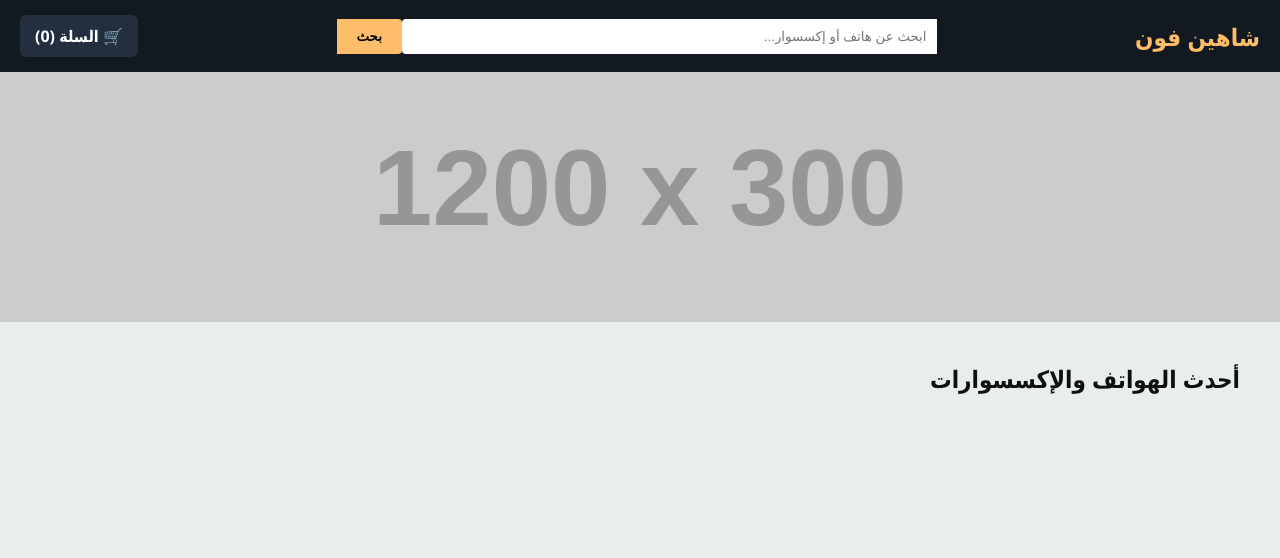
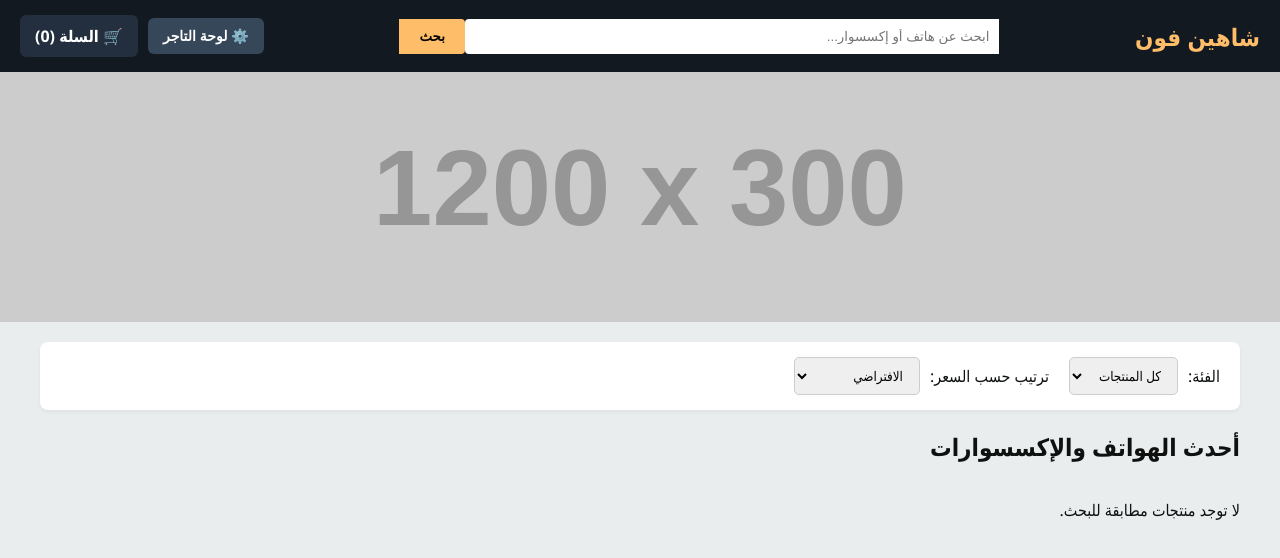
Before and after one commit to ahmedalsaeed738-gif/shaheen-phon, a website: page public/index.html in a window 1280 px wide. Both pictures are taken after a click on the button "بحث". Drawn offline with Linux system fonts and the light colour scheme; no server answers; placeholder pictures from the web are drawn by us.

Commit message:
Add full UI, password prompt, filtering, and admin dashboard

```diff
--- a/public/app.js
+++ b/public/app.js
@@ -1,7 +1,6 @@
-// المتغيرات الأساسية
+let allProducts = [];
 let cart = [];
 
-// تحميل المنتجات عند فتح الصفحة
 document.addEventListener('DOMContentLoaded', () => {
   fetchProducts();
 });
@@ -10,20 +9,20 @@ document.addEventListener('DOMContentLoaded', () => {
 async function fetchProducts() {
   try {
     const res = await fetch('/api/products');
-    const products = await res.json();
-    displayProducts(products);
+    allProducts = await res.json();
+    displayProducts(allProducts);
   } catch (err) {
     console.error('خطأ في جلب المنتجات:', err);
   }
 }
 
-// عرض المنتجات في الصفحة
+// عرض المنتجات
 function displayProducts(products) {
   const grid = document.getElementById('productsGrid');
   grid.innerHTML = '';
 
-  if (products.length === 0) {
-    grid.innerHTML = '<p>لا توجد منتجات متاحة حالياً.</p>';
+  if (!products || products.length === 0) {
+    grid.innerHTML = '<p>لا توجد منتجات مطابقة للبحث.</p>';
     return;
   }
 
@@ -40,7 +39,38 @@ function displayProducts(products) {
   });
 }
 
-// إضافة منتج إلى السلة
+// البحث والفلترة
+function filterProducts() {
+  const query = document.getElementById('searchInput').value.toLowerCase();
+  const category = document.getElementById('categoryFilter').value;
+  const sort = document.getElementById('priceSort').value;
+
+  let filtered = allProducts.filter(p => {
+    const matchesName = p.name.toLowerCase().includes(query);
+    const matchesCategory = (category === 'all') || (p.category === category);
+    return matchesName && matchesCategory;
+  });
+
+  if (sort === 'low-high') {
+    filtered.sort((a, b) => a.price - b.price);
+  } else if (sort === 'high-low') {
+    filtered.sort((a, b) => b.price - a.price);
+  }
+
+  displayProducts(filtered);
+}
+
+// فتح لوحة التحكم بعد التحقق من كلمة السر
+function openAdminPage() {
+  const password = prompt("أدخل كلمة السر الخاصة بالتاجر:");
+  if (password === "123456") { // يمكنك تغيير كلمة السر هذه مستقبلاً
+    window.location.href = "admin.html";
+  } else if (password !== null) {
+    alert("كلمة السر غير صحيحة!");
+  }
+}
+
+// السلة وإتمام الطلب
 function addToCart(id, name, price) {
   const existing = cart.find(item => item.id === id);
   if (existing) {
@@ -51,7 +81,6 @@ function addToCart(id, name, price) {
   updateCartUI();
 }
 
-// تحديث عداد وشكل السلة
 function updateCartUI() {
   const cartCount = document.getElementById('cartCount');
   const totalItems = cart.reduce((sum, item) => sum + item.qty, 0);
@@ -74,13 +103,11 @@ function updateCartUI() {
   cartItemsDiv.innerHTML = html;
 }
 
-// فتح وإغلاق نافذة السلة
 function toggleCart() {
   const modal = document.getElementById('cartModal');
   modal.style.display = (modal.style.display === 'flex') ? 'none' : 'flex';
 }
 
-// إرسال الطلب للسيرفر
 async function submitOrder(e) {
   e.preventDefault();
   if (cart.length === 0) {
@@ -104,7 +131,7 @@ async function submitOrder(e) {
     });
 
     if (res.ok) {
-      alert('تم إرسال طلبك بنجاح! سنتواصل معك قريباً.');
+      alert('تم إرسال طلبك بنجاح!');
       cart = [];
       updateCartUI();
       toggleCart();
--- a/public/index.html
+++ b/public/index.html
@@ -11,12 +11,17 @@
   <!-- الهيدر العلوي -->
   <header>
     <div class="store-logo" id="storeName">شاهين فون</div>
+
     <div class="search-bar">
-      <input type="text" id="searchInput" placeholder="ابحث عن هاتف أو إكسسوار...">
-      <button onclick="searchProducts()">بحث</button>
+      <input type="text" id="searchInput" placeholder="ابحث عن هاتف أو إكسسوار..." onkeyup="filterProducts()">
+      <button onclick="filterProducts()">بحث</button>
     </div>
-    <div class="cart-icon" onclick="toggleCart()">
-      🛒 السلة (<span id="cartCount">0</span>)
+
+    <div class="header-actions">
+      <button class="admin-btn" onclick="openAdminPage()">⚙️ لوحة التاجر</button>
+      <div class="cart-icon" onclick="toggleCart()">
+        🛒 السلة (<span id="cartCount">0</span>)
+      </div>
     </div>
   </header>
 
@@ -27,13 +32,35 @@
 
   <!-- المحتوى الرئيسي -->
   <div class="container">
+
+    <!-- قسم الفلترة والتصفية -->
+    <div class="filter-section">
+      <div class="filter-group">
+        <label>الفئة:</label>
+        <select id="categoryFilter" onchange="filterProducts()">
+          <option value="all">كل المنتجات</option>
+          <option value="phones">هواتف</option>
+          <option value="accessories">إكسسوارات</option>
+        </select>
+      </div>
+
+      <div class="filter-group">
+        <label>ترتيب حسب السعر:</label>
+        <select id="priceSort" onchange="filterProducts()">
+          <option value="default">الافتراضي</option>
+          <option value="low-high">من الأقل للأعلى</option>
+          <option value="high-low">من الأعلى للأقل</option>
+        </select>
+      </div>
+    </div>
+
     <h2>أحدث الهواتف والإكسسوارات</h2>
     <div id="productsGrid" class="products-grid">
-      <!-- المنتجات ستظهر هنا تلقائياً من قاعدة البيانات -->
+      <!-- المنتجات ستظهر هنا تلقائياً -->
     </div>
   </div>
 
-  <!-- نافذة سلة الشراء وإتمام الطلب -->
+  <!-- نافذة السلة والطلب -->
   <div id="cartModal" class="modal">
     <div class="modal-content">
       <span class="close" onclick="toggleCart()">&times;</span>
--- a/public/style.css
+++ b/public/style.css
@@ -55,6 +55,28 @@ header {
   font-weight: bold;
 }
 
+/* الأزرار في الهيدر */
+.header-actions {
+  display: flex;
+  align-items: center;
+  gap: 10px;
+}
+
+.admin-btn {
+  background: #37475a;
+  color: white;
+  padding: 10px 15px;
+  border: none;
+  border-radius: 6px;
+  cursor: pointer;
+  font-weight: bold;
+  font-size: 14px;
+}
+
+.admin-btn:hover {
+  background: #485769;
+}
+
 .cart-icon {
   background: var(--secondary-color);
   padding: 10px 15px;
@@ -69,6 +91,32 @@ header {
   height: 250px;
   object-fit: cover;
   display: block;
+}
+
+/* قسم الفلترة */
+.filter-section {
+  background: white;
+  padding: 15px 20px;
+  border-radius: 8px;
+  display: flex;
+  gap: 20px;
+  align-items: center;
+  margin-bottom: 20px;
+  box-shadow: 0 2px 4px rgba(0,0,0,0.05);
+}
+
+.filter-group {
+  display: flex;
+  align-items: center;
+  gap: 10px;
+}
+
+.filter-group select {
+  padding: 8px 12px;
+  border-radius: 5px;
+  border: 1px solid #ccc;
+  outline: none;
+  font-family: inherit;
 }
 
 /* شبكة المنتجات */
@@ -157,7 +205,7 @@ header {
   left: 15px;
   font-size: 24px;
   cursor: pointer;
-  font-weight:8 bold;
+  font-weight: bold;
 }
 
 #checkoutForm input, #checkoutForm textarea {
```
Also changed, not shown: public/admin.html (added, +94 -0 lines).
